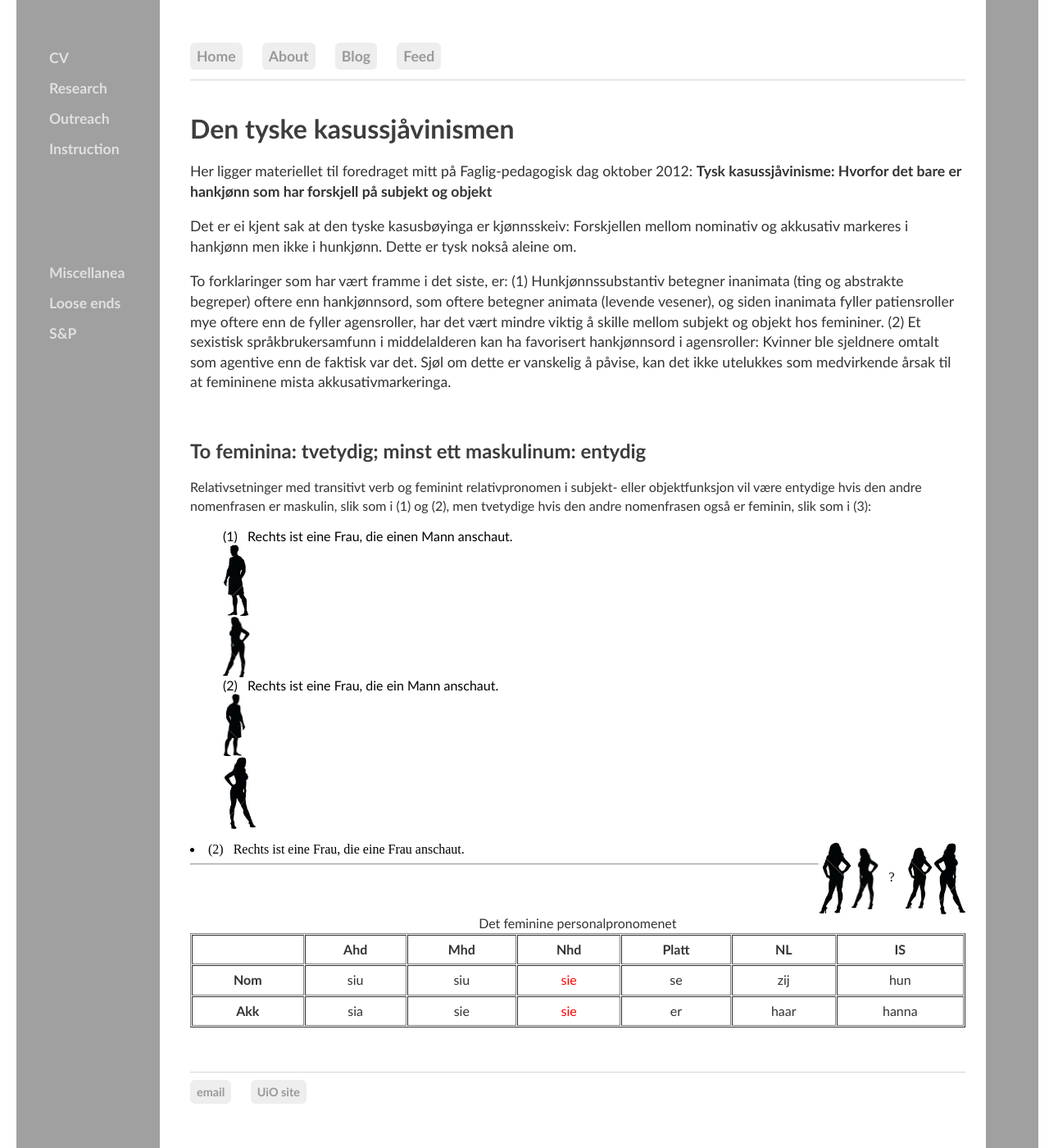
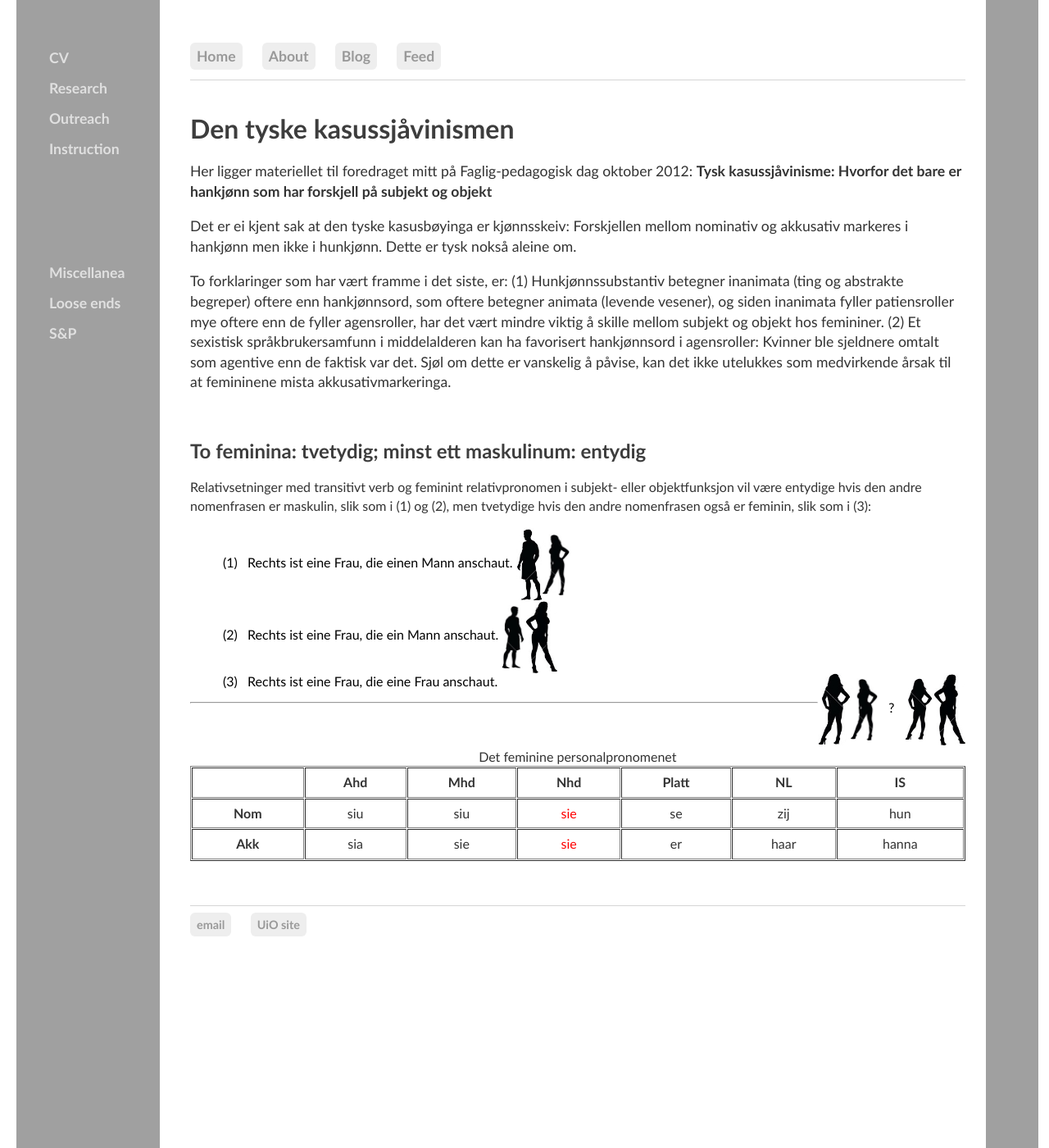
Before and after one commit to kjelljs/kjelljs.github.io, a Jekyll site: the page built from dissemination/kasus.html, in a window 1280 px wide and 1400 px high, scrolled down 2 px. Shown: the whole window at 82% size. Built offline with Jekyll 4.4.1, drawn with Linux system fonts in a browser that asks for light colours.

Commit message:
Update kasus.html

```diff
--- a/dissemination/kasus.html
+++ b/dissemination/kasus.html
@@ -39,7 +39,6 @@ figcaption {
 }
 
 .centerrightimage {
-    display: table-cell;
     text-align: right;
     vertical-align: middle;
 }
@@ -58,8 +57,8 @@ figcaption {
     </p>
     <ul>
 	<li>(1) &nbsp; Rechts ist eine Frau, die einen Mann anschaut. <img class="centerrightimage" src="/pics/diesie2.jpg" style="width: 32px;" /><img class="centerrightimage" src="/pics/diesie1.jpg" style="width: 34px;" /></li>
-	<li>(2) &nbsp; Rechts ist eine Frau, die ein Mann anschaut. <img class="centerrightimage" src="/pics/diesie5.jpg" style="width: 28px;" /><img class="centerrightimage" src="/pics/diesie4.jpg" style="width: 40px;" /></div></li>
-	<li>(2) &nbsp; Rechts ist eine Frau, die eine Frau anschaut. <div style="float:right;"><img align="center" src="/pics/diesie3.jpg" style="width: 40px;" /><img align="center" src="/pics/diesie1.jpg" style="width: 34px;" />&nbsp;&nbsp;&nbsp;?&nbsp;&nbsp;&nbsp;<img align="center" src="/pics/diesie3.jpg" style="width: 34px;" /><img align="center" src="/pics/diesie4.jpg" style="width: 40px;" /></div></li>
+	<li>(2) &nbsp; Rechts ist eine Frau, die ein Mann anschaut. <img class="centerrightimage" src="/pics/diesie5.jpg" style="width: 28px;" /><img class="centerrightimage" src="/pics/diesie4.jpg" style="width: 40px;" /></li>
+	<li>(3) &nbsp; Rechts ist eine Frau, die eine Frau anschaut. <div style="float:right;"><img align="center" src="/pics/diesie3.jpg" style="width: 40px;" /><img align="center" src="/pics/diesie1.jpg" style="width: 34px;" />&nbsp;&nbsp;&nbsp;?&nbsp;&nbsp;&nbsp;<img align="center" src="/pics/diesie3.jpg" style="width: 34px;" /><img align="center" src="/pics/diesie4.jpg" style="width: 40px;" /></div></li>
 </ul>
 <hr />
 <p>&nbsp;</p>
```
